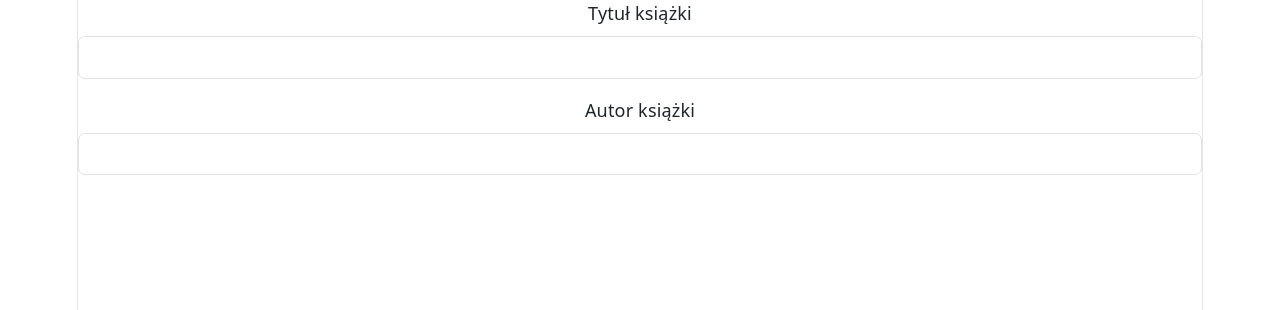
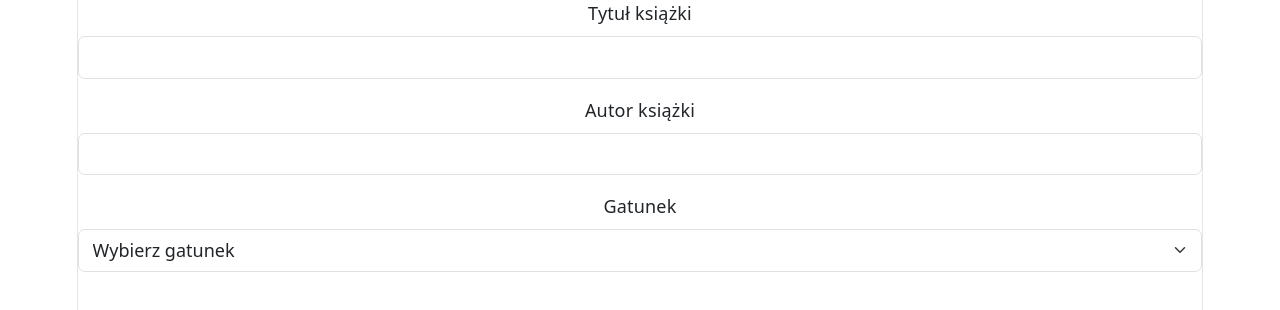
Before and after one commit to TBuksik/sp1-books, a React (Vite) app: page / in a window 1280 px wide. Shown: the top 310 px of the page. Built offline with nearby package versions, Linux system fonts and the light colour scheme.

Commit message:
DOdanie listy rozwijalnej z gatunkami

```diff
--- a/src/App.jsx
+++ b/src/App.jsx
@@ -57,6 +57,26 @@ function App() {
         />
       </div>
 
+      <div className="mb-3">
+        <label htmlFor="gatunekKsiazki" className="form-label">
+          Gatunek
+        </label>
+
+        <select
+          id="gatunekKsiazki"
+          className="form-select"
+          value={gatunek}
+          onChange={(event) => setGatunek(event.target.value)}
+        >
+          <option value="">Wybierz gatunek</option>
+          <option value="1">Powieść</option>
+          <option value="2">Kryminał</option>
+          <option value="3">Fantastyka</option>
+          <option value="4">Biografia</option>
+        </select>
+      </div>
+
+
     </form>
   )
 }
```
